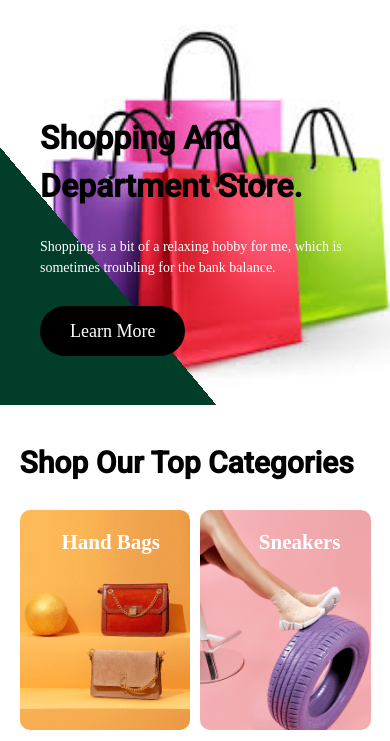
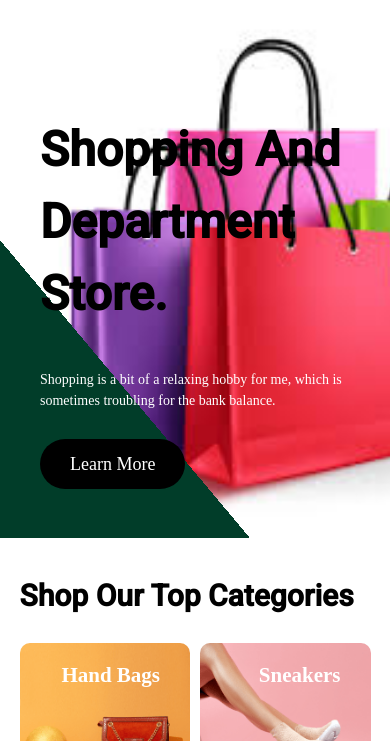
Before and after one commit to adevicky/e-commerce-app, a plain HTML site: page index.html in a window 390 px wide. Shown: the part 54-795 px from the top of the page. Drawn offline with nearby package versions, Linux system fonts and the light colour scheme; a web font is replaced by a local one.

Commit message:
Update css.css

```diff
--- a/src/css.css
+++ b/src/css.css
@@ -207,7 +207,7 @@ h3 {
     display: block;
  }
 .homepage-text h1 {
-       font-size: 2.0rem !important;
+       font-size: 3.0rem !important;
 }
 .homepage-text p {
         font-size: 14px !important;
```
